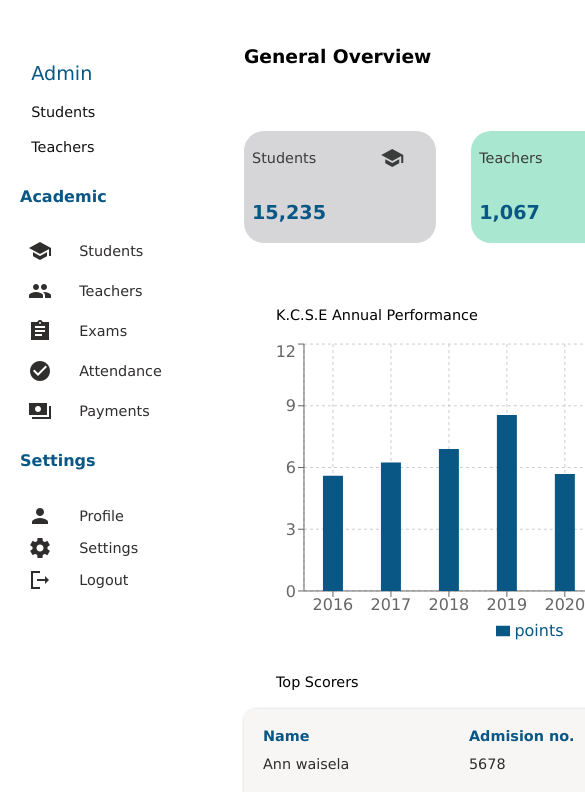
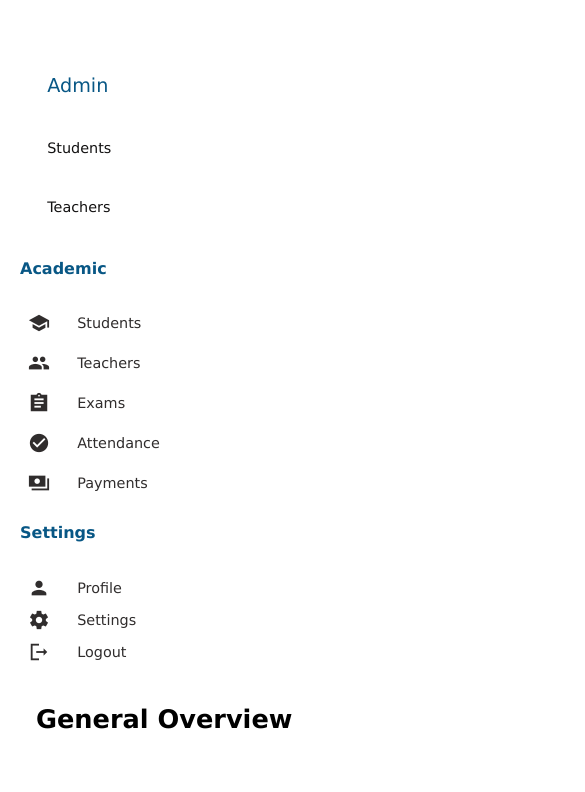
Before and after one commit to Ronn-code/admin-school-system, a React (Vite) app: page / in a window 390 px wide. Shown: the top 792 px of the page, 585 px wide, since content can reach past the window. Built offline with nearby package versions, Linux system fonts and the light colour scheme.

Commit message:
Updated responsive styles for 768px devices

```diff
--- a/src/index.css
+++ b/src/index.css
@@ -346,3 +346,210 @@
     font-size: 18px;
   }
 }
+
+
+
+@media (max-width: 480px) {
+  fieldset.hero-home {
+    display: block;
+    overflow-x: hidden;
+  }
+
+  aside.left-aside, aside.right-aside {
+    width: 100%;
+    margin-bottom: 20px;
+  }
+
+  main h3 {
+    padding-top: 2rem;
+  }
+
+  .main-top {
+    display: flex;
+    flex-direction: column;
+    gap: 16px;
+  }
+
+  .main-top .students,
+  .main-top .teachers,
+  .main-top .balance {
+    width: 90%;
+    margin: 0 auto 1rem auto;
+  }
+
+  .student-top,
+  .teacher-top,
+  .balance-top {
+    display: flex;
+    gap: 12rem;
+  }
+
+  .main-middle .bar-chart {
+    width: 90%;
+    height: 300px;
+    margin: 0 auto;
+  }
+
+  .main-bottom h4,
+  .right-aside .right-top h4 {
+    font-size: 1.4rem;
+    margin-left: 1rem;
+  }
+
+  .main-bottom table,
+  .right-top table {
+    width: 90%;
+    margin-left: 1rem;
+    font-size: 0.8rem;
+  }
+
+  .main-bottom table thead tr,
+  .right-aside table thead tr {
+    font-size: 0.9rem;
+  }
+
+  .main-bottom table tbody td,
+  .right-aside table tbody td {
+    font-size: 0.75rem;
+  }
+
+  .right-aside .right-bottom h5,
+  .right-aside .right-bottom .right-footer {
+    margin-left: 1rem;
+  }
+
+  .right-bottom {
+    height: 320px;
+  }
+
+  .middle-sidebar a,
+  .bottom-sidebar a {
+    flex-direction: row;
+    justify-content: flex-start;
+    gap: 10px;
+  }
+
+  .sidebar a {
+    font-size: 16px;
+    padding: 10px 14px;
+  }
+
+  .material-icons-sharp {
+    font-size: 20px;
+  }
+}
+
+
+
+@media (max-width: 768px) {
+  fieldset.hero-home {
+    display: block;
+    overflow-x: hidden;
+  }
+
+  aside.left-aside, aside.right-aside {
+    width: 100%;
+    margin-bottom: 24px;
+  }
+
+  main h3 {
+    font-size: 1.6rem;
+    padding-top: 2rem;
+    margin-left: 1rem;
+  }
+
+  .main-top {
+    display: flex;
+    flex-direction: column;
+    gap: 20px;
+  }
+
+  .main-top .students,
+  .main-top .teachers,
+  .main-top .balance {
+    width: 82%;
+    margin-left: 2rem;
+    height: 10rem;
+    padding-left: 1rem;
+  }
+  .main-top .students h2,
+  .main-top .teachers h2,
+  .main-top .balance h2{
+    font-size: 1.6rem;
+  }
+  .student-top,
+  .teacher-top,
+  .balance-top {
+    display: flex;
+    gap: 26rem;
+  }
+  .student-top h4,
+  .teacher-top h4,
+  .balance-top h4{
+    font-size: 1.4rem;
+    margin-bottom: 2rem;
+  }
+
+  .main-middle .bar-chart {
+    width: 95%;
+    height: 350px;
+    margin: 0 auto;
+  }
+
+  .main-bottom h4,
+  .right-aside .right-top h4 {
+    font-size: 1.6rem;
+    margin-left: 1rem;
+  }
+
+  .main-bottom table,
+  .right-top table {
+    width: 95%;
+    margin-left: 1rem;
+    font-size: 1rem;
+  }
+
+  .main-bottom table thead tr,
+  .right-aside table thead tr {
+    font-size: 1.2rem;
+  }
+
+  .main-bottom table tbody td,
+  .right-aside table tbody td {
+    font-size: 1rem;
+  }
+  .right-aside .right-bottom h4{
+    font-size: 1.2rem;
+  }
+  .right-aside .right-bottom h5{
+    font-size: 1rem;
+  }
+  .right-aside .right-bottom h5,
+  .right-aside .right-bottom .right-footer {
+    margin-left: 1rem;
+  }
+  .boys h6,
+  .girls h6{
+    font-size: 1rem;
+  }
+
+  .right-bottom {
+    height: 350px;
+  }
+
+  .middle-sidebar a,
+  .bottom-sidebar a {
+    flex-direction: row;
+    justify-content: flex-start;
+    gap: 12px;
+  }
+
+  .sidebar a {
+    font-size: 18px;
+    padding: 12px 16px;
+  }
+
+  .material-icons-sharp {
+    font-size: 22px;
+  }
+}
```
